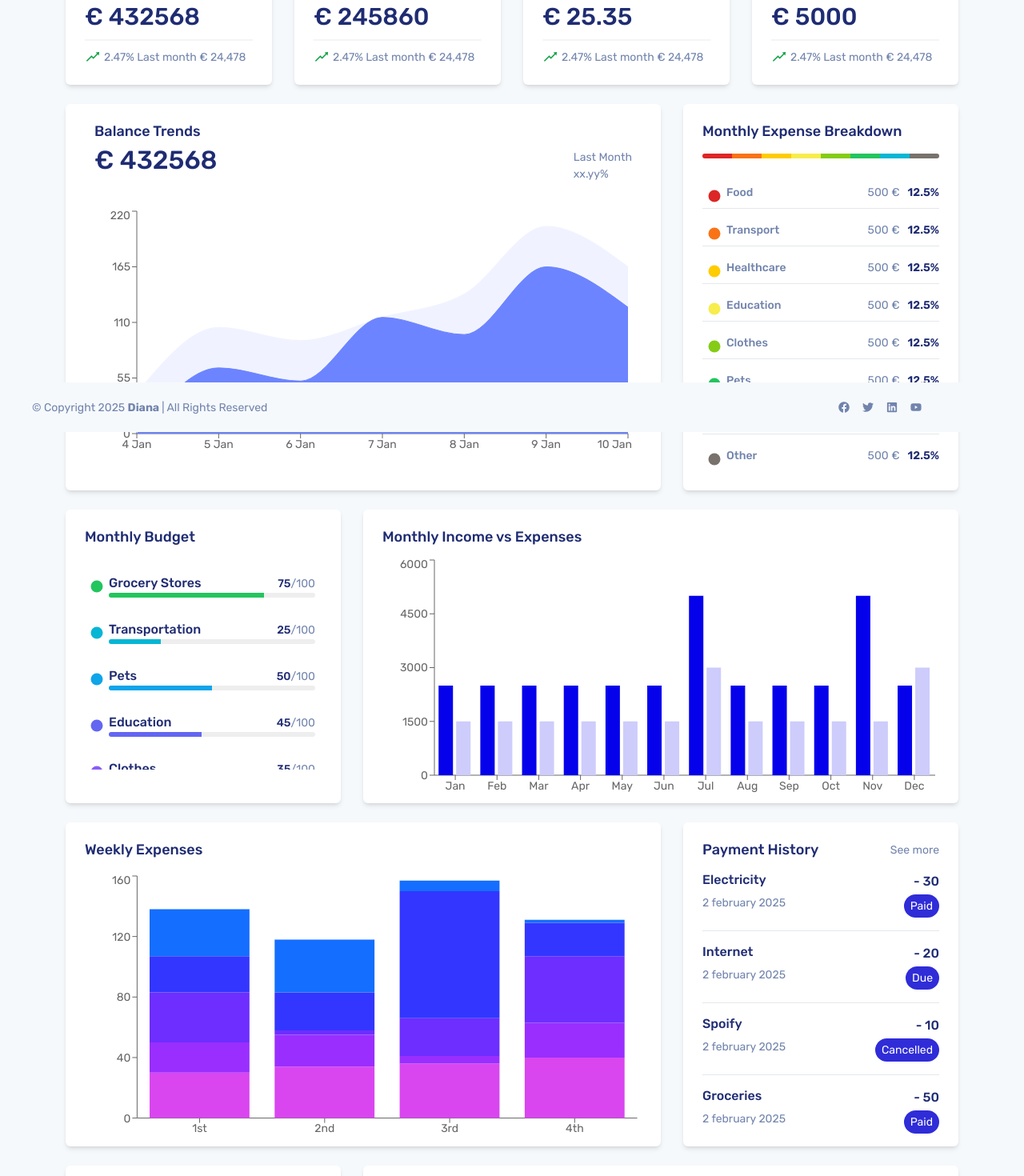
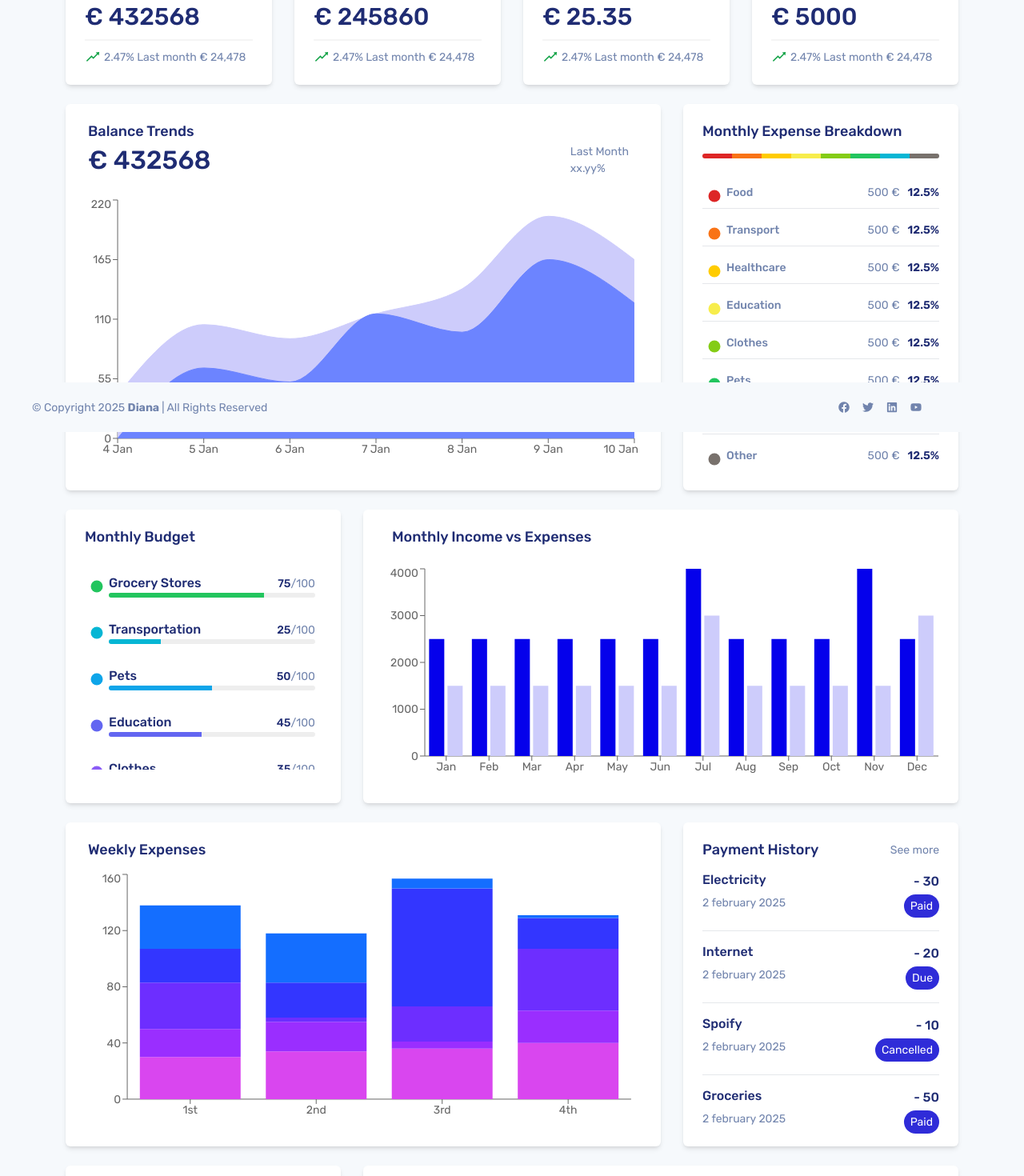
Before and after one commit to DianaPrunila/financial-tracker-app, a React (Vite) app: page / in a window 1280 px wide. Shown: the part 260-1730 px from the top of the page at 80% size. Built offline with nearby package versions, Linux system fonts and the light colour scheme.

Commit message:
Graphs in parts

```diff
--- a/public/data/incomeVsExpenses.json
+++ b/public/data/incomeVsExpenses.json
@@ -38,7 +38,7 @@
   {
     "id": 7,
     "month": "Jul",
-    "income": 5000,
+    "income": 4000,
     "expenses": 3000
   },
   {
@@ -62,7 +62,7 @@
   {
     "id": 11,
     "month": "Nov",
-    "income": 5000,
+    "income": 4000,
     "expenses": 1500
   },
   {
--- a/src/pages/Dashboard.tsx
+++ b/src/pages/Dashboard.tsx
@@ -5,41 +5,18 @@ import { AiOutlineRise } from "react-icons/ai";
 import Container from "react-bootstrap/Container";
 import Row from "react-bootstrap/Row";
 import Col from "react-bootstrap/Col";
-import { RiBillLine } from "react-icons/ri";
-import { FaCarSide } from "react-icons/fa";
-import { GoMortarBoard } from "react-icons/go";
-import { LuClapperboard } from "react-icons/lu";
-import { BsScissors } from "react-icons/bs";
 import { CircularProgressbar, buildStyles } from "react-circular-progressbar";
-// import { LuCarrot } from "react-icons/lu";
-// import { FaBusAlt } from "react-icons/fa";
-// import { FaCat } from "react-icons/fa6";
-// import { IoShirtOutline } from "react-icons/io5";
 import ProgressBar from "react-bootstrap/ProgressBar";
-import {
-  Area,
-  AreaChart,
-  Bar,
-  BarChart,
-  CartesianGrid,
-  ResponsiveContainer,
-  XAxis,
-  YAxis,
-} from "recharts";
-
 import "react-circular-progressbar/dist/styles.css";
-
 import { useEffect, useState } from "react";
-import { Tooltip } from "react-bootstrap";
+import BTLinechart from "../parts/BTLinechart";
+import IVsEBarchart from "../parts/IVsEBarchart";
+import WELinechart from "../parts/WELinechart";
 
 const Dashboard = () => {
   const [firstR, setFirstR] = useState<FirstRow[]>([]);
-  const [trends, setTrends] = useState<Trends[]>([]);
   const [breackD, setBreackD] = useState<Breakdown[]>([]);
   const [budget, setBudget] = useState<Budget[]>([]);
-  // const [categoryC, setCategoryC] = useState<CategoryColor[]>([]);
-  const [incVsExp, setIncVsExp] = useState<IncomeVsExpenses[]>([]);
-  const [weeklyExp, setWeeklyExp] = useState<WeeklyExpenses[]>([]);
   const [payementH, setPayementH] = useState<PayementHistory[]>([]);
   const [savingG, setSavingG] = useState<SavingGoals[]>([]);
   const [transactionH, setTransactionH] = useState<TransactionHistory[]>([]);
@@ -51,12 +28,6 @@ const Dashboard = () => {
     perc: number;
   }
 
-  interface Trends {
-    id: number;
-    month: string;
-    active: number;
-    inactive: number;
-  }
   interface Breakdown {
     id: number;
     title: string;
@@ -71,28 +42,7 @@ const Dashboard = () => {
     title: string;
     nr: number;
   }
-  // interface CategoryColor {
-  //   a: string;
-  //   b: string;
-  //   c: string;
-  //   d: string;
-  //   e: string;
-  // }
-  interface IncomeVsExpenses {
-    id: number;
-    month: string;
-    income: number;
-    expenses: number;
-  }
-  interface WeeklyExpenses {
-    id: number;
-    week: string;
-    a: string;
-    b: string;
-    c: string;
-    d: string;
-    e: string;
-  }
+
   interface PayementHistory {
     id: number;
     name: string;
@@ -118,25 +68,10 @@ const Dashboard = () => {
     currency: string;
   }
 
-  // const iconMapping: Record<string, React.ComponentType> = {
-  //   BsScissors: BsScissors,
-  //   RiBillLine: RiBillLine,
-  //   FaCarSide: FaCarSide,
-  //   GoMortarBoard: GoMortarBoard,
-  //   LuClapperboard: LuClapperboard,
-  // };
-
   useEffect(() => {
     fetch("/data/firstRow.json")
       .then((response) => response.json())
       .then((response) => setFirstR(response))
-      .catch((error) => console.error("Error fetching data:", error));
-  }, []);
-
-  useEffect(() => {
-    fetch("/data/trends.json")
-      .then((response) => response.json())
-      .then((response) => setTrends(response))
       .catch((error) => console.error("Error fetching data:", error));
   }, []);
 
@@ -151,27 +86,6 @@ const Dashboard = () => {
     fetch("/data/budget.json")
       .then((response) => response.json())
       .then((response) => setBudget(response))
-      .catch((error) => console.error("Error fetching data:", error));
-  }, []);
-
-  // useEffect(() => {
-  //   fetch("/data/categoryColors.json")
-  //     .then((response) => response.json())
-  //     .then((response) => setCategoryC(response))
-  //     .catch((error) => console.error("Error fetching data:", error));
-  // }, []);
-
-  useEffect(() => {
-    fetch("/data/incomeVsExpenses.json")
-      .then((response) => response.json())
-      .then((response) => setIncVsExp(response))
-      .catch((error) => console.error("Error fetching data:", error));
-  }, []);
-
-  useEffect(() => {
-    fetch("/data/weeklyExpenses.json")
-      .then((response) => response.json())
-      .then((response) => setWeeklyExp(response))
       .catch((error) => console.error("Error fetching data:", error));
   }, []);
 
@@ -247,13 +161,13 @@ const Dashboard = () => {
           <Col id="balance-trends-col" xs={12} lg={8}>
             <Row
               id="outer-frame-balance-trends"
-              className="h-full rounded-md bg-white p-4 pb-0 shadow-md"
+              className="flex h-full justify-between rounded-md bg-white pb-2 pr-7 pt-4 shadow-md"
             >
               <div
                 id="balance-trends-frame-up"
                 className="flex justify-between"
               >
-                <div id="balance-trends-frame-left">
+                <div id="balance-trends-frame-left" className="pl-4">
                   <h4 id="title-balance-trends" className="text-big">
                     Balance Trends
                   </h4>
@@ -271,29 +185,8 @@ const Dashboard = () => {
                 </div>
               </div>
 
-              <div id="line-chart" className="flex pl-0">
-                <ResponsiveContainer height="90%">
-                  <AreaChart data={trends} className="">
-                    <XAxis dataKey="month" />
-
-                    <YAxis />
-                    <Tooltip />
-                    <Area
-                      type="monotone"
-                      dataKey="inactive"
-                      stroke="#F0F3FF"
-                      fillOpacity={1}
-                      fill="#F0F3FF"
-                    />
-                    <Area
-                      type="monotone"
-                      dataKey="active"
-                      stroke="#6C84FF"
-                      fillOpacity={1}
-                      fill="#6C84FF"
-                    />
-                  </AreaChart>
-                </ResponsiveContainer>
+              <div id="line-chart" className="h-[75%] w-full px-0">
+                <BTLinechart />
               </div>
             </Row>
           </Col>
@@ -414,23 +307,15 @@ const Dashboard = () => {
           </Col>
           <Col
             id="income-vs-expenses-col"
-            className="z-0 flex flex-col justify-between rounded-md bg-white p-4 pb-0 pr-0 shadow-md"
+            className="z-0 flex flex-col justify-between rounded-md bg-white pb-4 pr-5 shadow-md"
             xs={12}
             lg={8}
           >
-            <div id="title-income-vs-expenses">
+            <div id="title-income-vs-expenses" className="p-4">
               <h4> Monthly Income vs Expenses</h4>
             </div>
-            <div id="bar-chart" className="ml-0 h-[90%] pl-0">
-              <ResponsiveContainer>
-                <BarChart data={incVsExp}>
-                  <XAxis dataKey="month" />
-                  <YAxis />
-                  <Tooltip />
-                  <Bar dataKey="income" fill="#0501EB" />
-                  <Bar dataKey="expenses" fill="#CDCCFB" />
-                </BarChart>
-              </ResponsiveContainer>
+            <div id="bar-chart" className="ml-0 h-[90%]">
+              <IVsEBarchart />
             </div>
           </Col>
         </Row>
@@ -438,27 +323,15 @@ const Dashboard = () => {
         <Row id="outer-frame-forth-row" className="mt-4 w-full gap-7">
           <Col
             id="weekly-expenses-col"
-            className="flex flex-col justify-between rounded-md bg-white p-4 pb-0 shadow-md"
+            className="flex flex-col justify-between rounded-md bg-white py-4 shadow-md"
             xs={12}
             lg={8}
           >
-            <div id="title-weekly-expenses">
+            <div id="title-weekly-expenses" className="pl-4">
               <h4> Weekly Expenses</h4>
             </div>
-            <div className="h-[90%]">
-              <ResponsiveContainer width="100%" height="100%">
-                <BarChart data={weeklyExp}>
-                  <XAxis dataKey="week" />
-                  <YAxis />
-                  <Tooltip />
-
-                  <Bar dataKey="a" stackId="a" fill="#D946EF" />
-                  <Bar dataKey="b" stackId="a" fill="#9A2EFF" />
-                  <Bar dataKey="c" stackId="a" fill="#6D2EFF" />
-                  <Bar dataKey="d" stackId="a" fill="#3336FF" />
-                  <Bar dataKey="e" stackId="a" fill="#146EFF" />
-                </BarChart>
-              </ResponsiveContainer>
+            <div className="h-[90%] pr-5">
+              <WELinechart />
             </div>
           </Col>
           <Col
--- /dev/null
+++ b/src/parts/BTLinechart.tsx
@@ -0,0 +1,50 @@
+import { useEffect, useState } from "react";
+import {
+  Area,
+  AreaChart,
+  ResponsiveContainer,
+  Tooltip,
+  XAxis,
+  YAxis,
+} from "recharts";
+const BTLinechart = () => {
+  const [trends, setTrends] = useState<Trends[]>([]);
+  interface Trends {
+    id: number;
+    month: string;
+    active: number;
+    inactive: number;
+  }
+  useEffect(() => {
+    fetch("/data/trends.json")
+      .then((response) => response.json())
+      .then((response) => setTrends(response))
+      .catch((error) => console.error("Error fetching data:", error));
+  }, []);
+  return (
+    <ResponsiveContainer>
+      <AreaChart data={trends} className="">
+        <XAxis dataKey="month" />
+
+        <YAxis />
+        <Tooltip />
+        <Area
+          type="monotone"
+          dataKey="inactive"
+          stroke="#CDCCFB"
+          fillOpacity={1}
+          fill="#CDCCFB"
+        />
+        <Area
+          type="monotone"
+          dataKey="active"
+          stroke="#6C84FF"
+          fillOpacity={1}
+          fill="#6C84FF"
+        />
+      </AreaChart>
+    </ResponsiveContainer>
+  );
+};
+
+export default BTLinechart;
--- /dev/null
+++ b/src/parts/IVsEBarchart.tsx
@@ -0,0 +1,38 @@
+import { useEffect, useState } from "react";
+import {
+  Bar,
+  BarChart,
+  ResponsiveContainer,
+  Tooltip,
+  XAxis,
+  YAxis,
+} from "recharts";
+
+const IVsEBarchart = () => {
+  const [incVsExp, setIncVsExp] = useState<IncomeVsExpenses[]>([]);
+  interface IncomeVsExpenses {
+    id: number;
+    month: string;
+    income: number;
+    expenses: number;
+  }
+  useEffect(() => {
+    fetch("/data/incomeVsExpenses.json")
+      .then((response) => response.json())
+      .then((response) => setIncVsExp(response))
+      .catch((error) => console.error("Error fetching data:", error));
+  }, []);
+  return (
+    <ResponsiveContainer>
+      <BarChart data={incVsExp}>
+        <XAxis dataKey="month" />
+        <YAxis />
+        <Tooltip />
+        <Bar dataKey="income" fill="#0501EB" />
+        <Bar dataKey="expenses" fill="#CDCCFB" />
+      </BarChart>
+    </ResponsiveContainer>
+  );
+};
+
+export default IVsEBarchart;
--- /dev/null
+++ b/src/parts/WELinechart.tsx
@@ -0,0 +1,45 @@
+import { useEffect, useState } from "react";
+import {
+  Bar,
+  BarChart,
+  ResponsiveContainer,
+  Tooltip,
+  XAxis,
+  YAxis,
+} from "recharts";
+const WELinechart = () => {
+  const [weeklyExp, setWeeklyExp] = useState<WeeklyExpenses[]>([]);
+
+  interface WeeklyExpenses {
+    id: number;
+    week: string;
+    a: string;
+    b: string;
+    c: string;
+    d: string;
+    e: string;
+  }
+  useEffect(() => {
+    fetch("/data/weeklyExpenses.json")
+      .then((response) => response.json())
+      .then((response) => setWeeklyExp(response))
+      .catch((error) => console.error("Error fetching data:", error));
+  }, []);
+  return (
+    <ResponsiveContainer width="100%" height="100%">
+      <BarChart data={weeklyExp}>
+        <XAxis dataKey="week" />
+        <YAxis />
+        <Tooltip />
+
+        <Bar dataKey="a" stackId="a" fill="#D946EF" />
+        <Bar dataKey="b" stackId="a" fill="#9A2EFF" />
+        <Bar dataKey="c" stackId="a" fill="#6D2EFF" />
+        <Bar dataKey="d" stackId="a" fill="#3336FF" />
+        <Bar dataKey="e" stackId="a" fill="#146EFF" />
+      </BarChart>
+    </ResponsiveContainer>
+  );
+};
+
+export default WELinechart;
```
